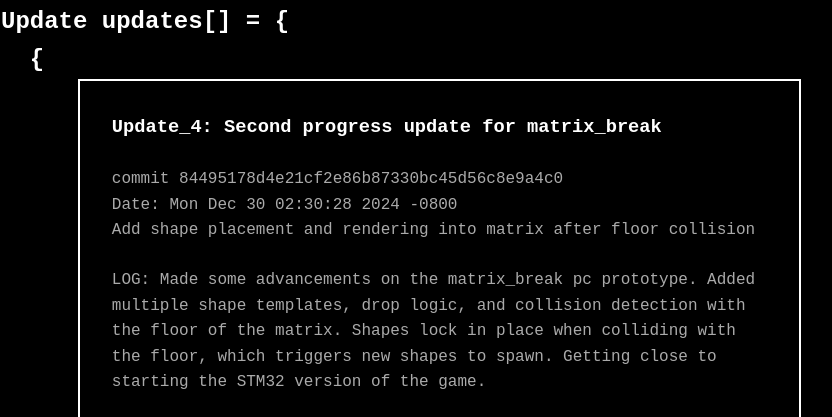
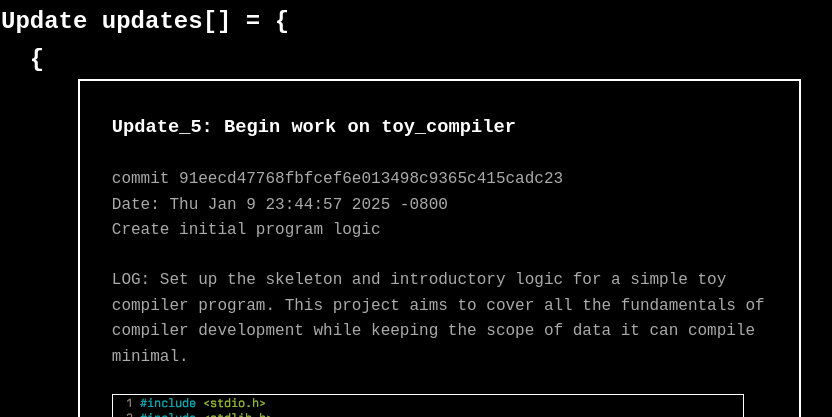
Before and after one commit to nlcodes/website, a plain HTML site: page index.html in a window 1280 px wide. Shown: the part 362-779 px from the top of the page, without its empty margins (239-1071 px from the left). Drawn offline with Linux system fonts and the light colour scheme; grey boxes are pictures that could not be loaded.

Commit message:
Add update 5

```diff
--- a/index.html
+++ b/index.html
@@ -25,6 +25,21 @@
     </header>
     <p>Embedded and systems programmer with a focus on close to metal software/firmware. I build efficient C programs from microcontroller firmware to OS level tools. Linux enthusiast and games programmer.</p>
     <pre><h2>Update updates[] = {</h2></pre>
+    <pre><h2>  {</h2></pre>
+    <div class="update_container">
+      <h3>Update_5: Begin work on toy_compiler</h3>
+      <p>
+        commit 91eecd47768fbfcef6e013498c9365c415cadc23<br>
+        Date: Thu Jan 9 23:44:57 2025 -0800<br>
+        Create initial program logic
+      </p>
+      <p>LOG: Set up the skeleton and introductory logic for a simple toy compiler program. This project aims to cover all the fundamentals of compiler development while keeping the scope of data it can compile minimal.</p>
+      <div class="update_img_container">
+        <img src="images/update_5.png">
+      </div>
+    </div>
+    <pre><h2>  },</h2></pre>
+
     <pre><h2>  {</h2></pre>
     <div class="update_container">
       <h3>Update_4: Second progress update for matrix_break</h3>
```
Also changed, not shown: images/update_5.png (added), 5 other files.
